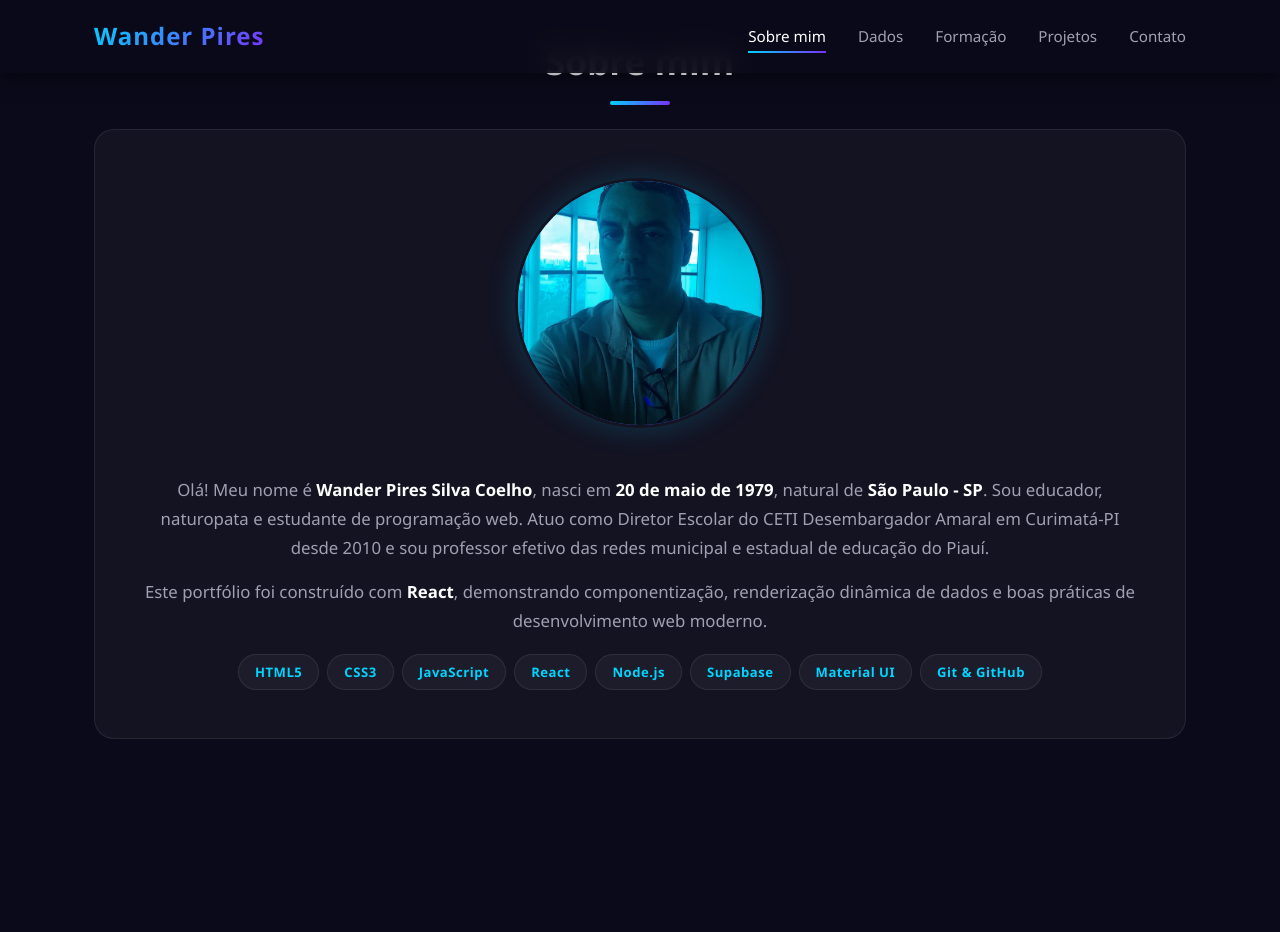
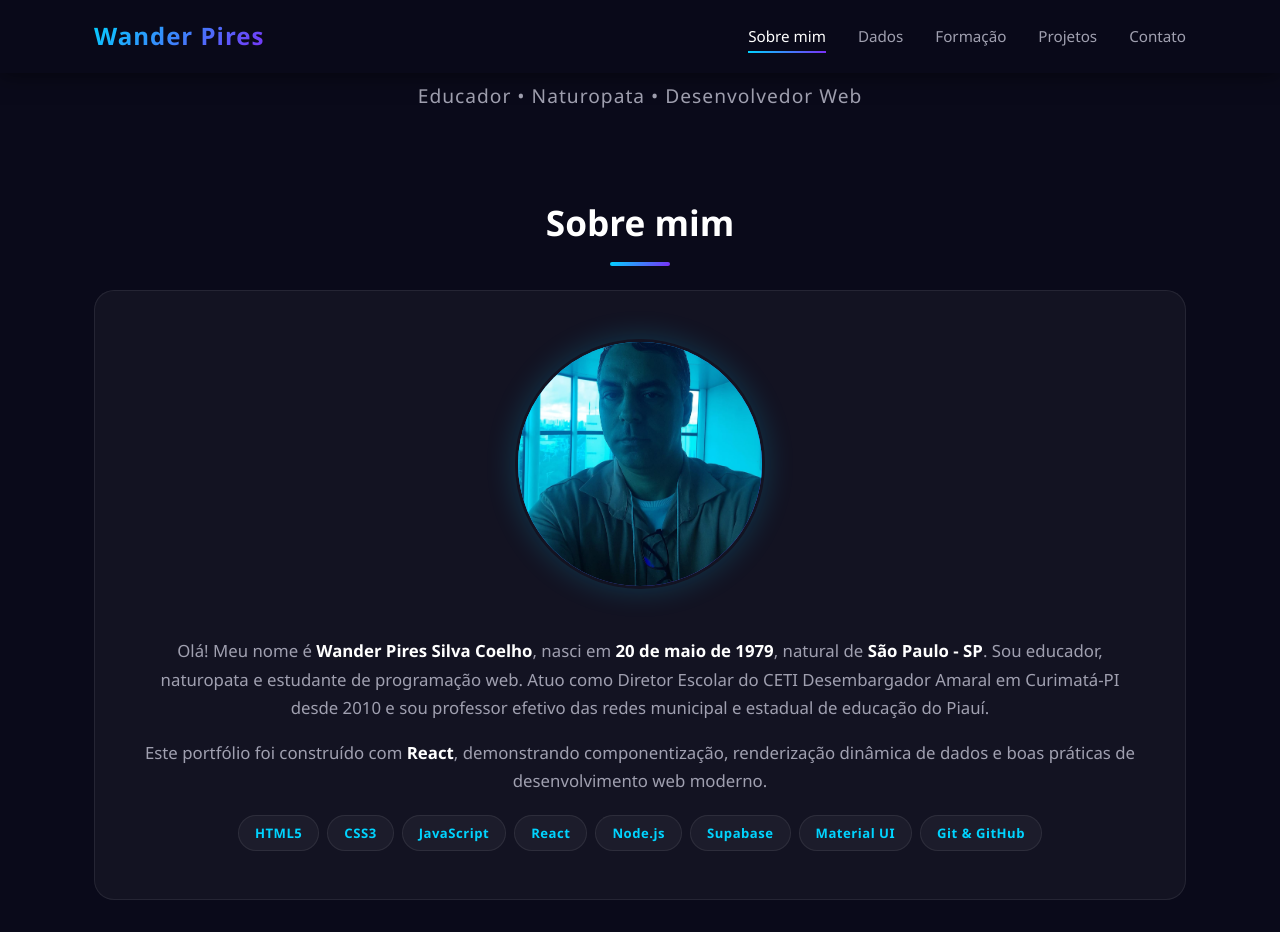
Before and after one commit to WanderPiresAcademico/wanderpsc-portfolioat2-wander-pires, a React (Vite) app: page / in a window 1280 px wide. Before the commit the page ends 800 px from the top, so only its background shows below. Built offline with nearby package versions, Linux system fonts and the light colour scheme.

Commit message:
Restaurar Hero, remover apenas nome Wander Pires

```diff
--- a/src/App.jsx
+++ b/src/App.jsx
@@ -1,6 +1,7 @@
 import { useState } from "react";
 import { DadosProvider } from "./context/DadosContext";
 import Header from "./components/Header";
+import Hero from "./components/Hero";
 import SobreMim from "./components/SobreMim";
 import DadosPessoais from "./components/DadosPessoais";
 import Formacao from "./components/Formacao";
@@ -14,6 +15,7 @@ function App() {
   return (
     <DadosProvider>
       <Header abaAtiva={abaAtiva} setAbaAtiva={setAbaAtiva} />
+      <Hero />
       <main>
         {abaAtiva === "sobre" && <SobreMim />}
         {abaAtiva === "dados" && <DadosPessoais />}
--- a/src/components/Hero.jsx
+++ b/src/components/Hero.jsx
@@ -4,8 +4,6 @@ function Hero() {
   return (
     <section className="hero">
       <div className="hero__conteudo">
-        <p className="hero__saudacao">Olá, eu sou</p>
-        <h1 className="hero__nome">Wander Pires<span className="hero__cursor">|</span></h1>
         <p className="hero__subtitulo">Educador &bull; Naturopata &bull; Desenvolvedor Web</p>
       </div>
     </section>
```
